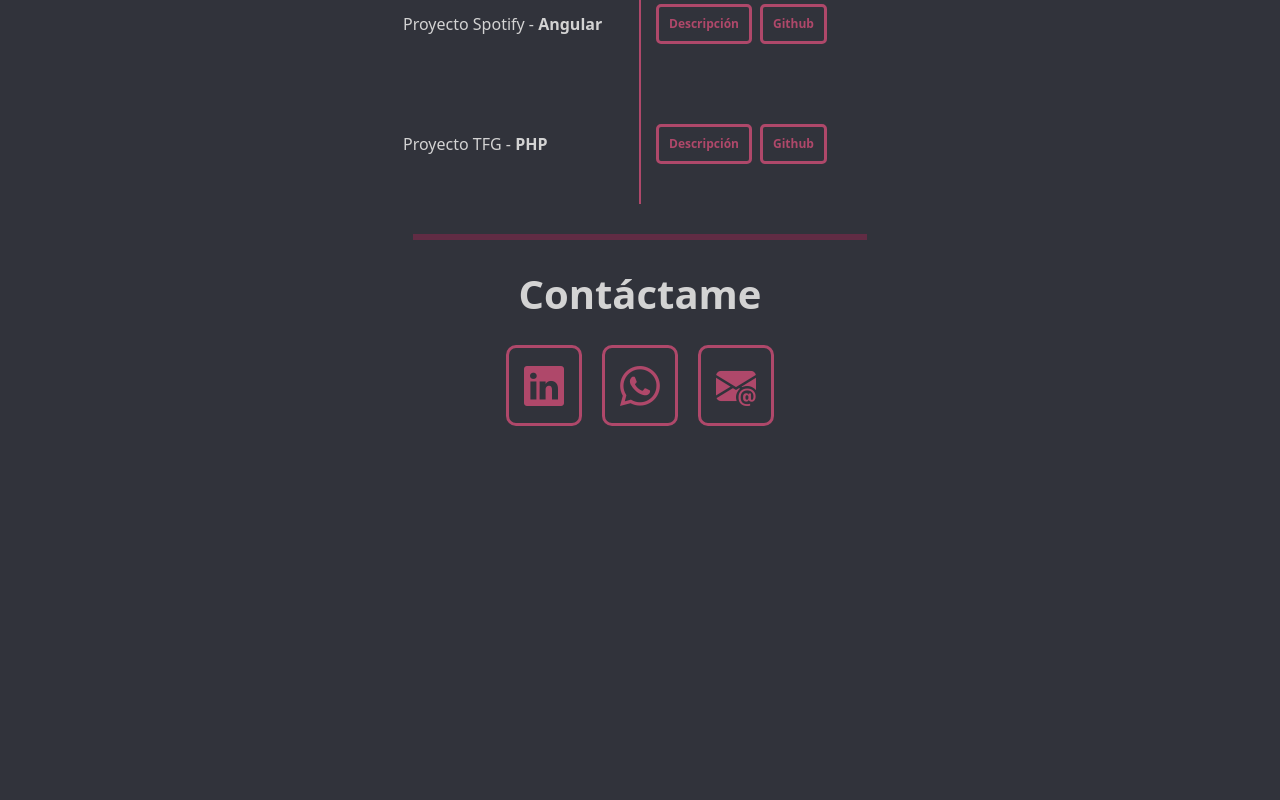
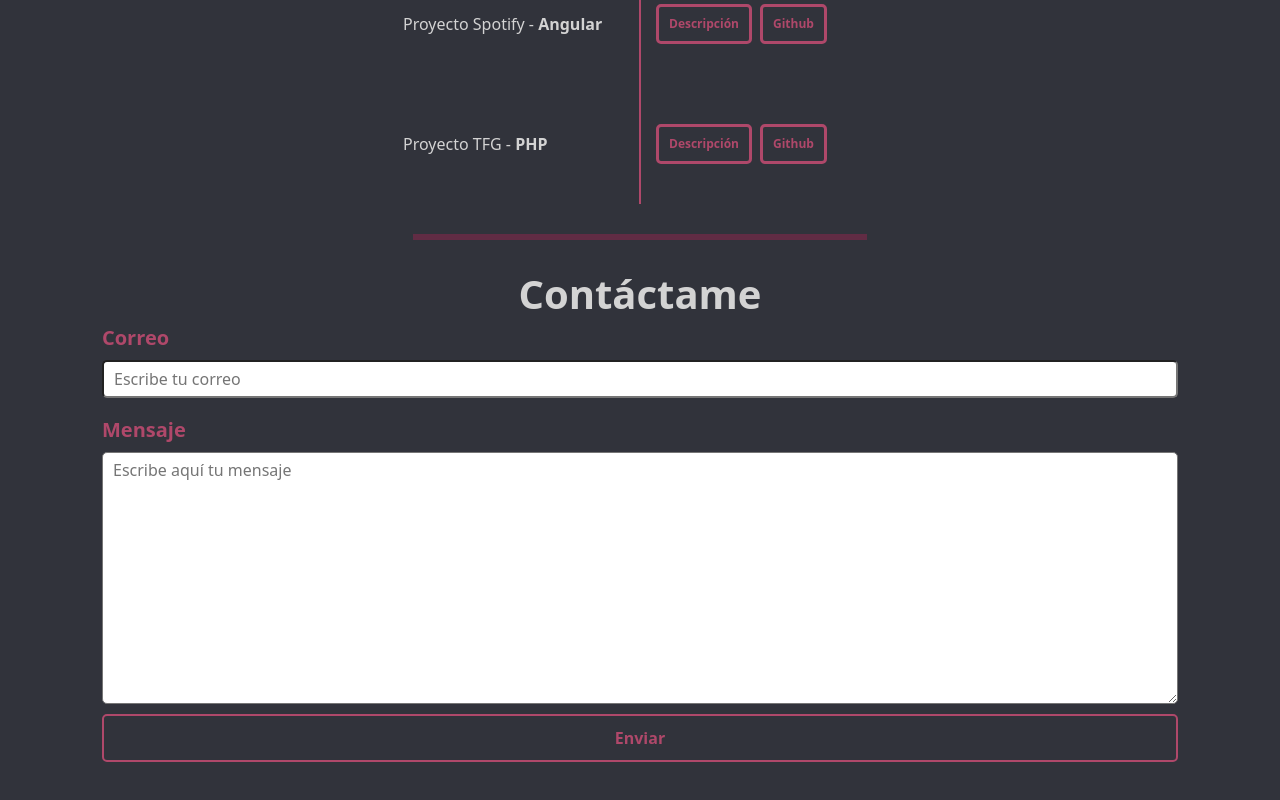
Before and after one commit to vanemp21/Portfolio, an Angular app: page / in a window 1280 px wide. Shown: the part 3432-4232 px from the top of the page. Before the commit the page ends 3948 px from the top, so only its background shows below. Built offline with nearby package versions, Linux system fonts and the light colour scheme; a web font is replaced by a local one.

Commit message:
feat(added): Added contact form

```diff
--- a/src/app/app.component.ts
+++ b/src/app/app.component.ts
@@ -3,6 +3,7 @@ import { RouterOutlet } from '@angular/router';
 import { HeaderComponent } from '../shared/header/header.component';
 import { FooterComponent } from '../shared/footer/footer.component';
 import { BodyComponent } from './body/body.component';
+
 
 @Component({
   selector: 'app-root',
--- a/src/app/body/body.component.ts
+++ b/src/app/body/body.component.ts
@@ -4,6 +4,7 @@ import { ContactComponent } from './contact/contact.component';
 
 import { SkillsComponent } from './skills/skills.component';
 import { ExperienceComponent } from './experience/experience.component';
+
 
 @Component({
   selector: 'app-body',
--- a/src/app/body/contact/contact.component.css
+++ b/src/app/body/contact/contact.component.css
@@ -1,7 +1,6 @@
 .content{
     display: flex;
     flex-direction: column;
-    row-gap: 30px;
     margin-bottom: 50px;
     padding-bottom: 50px;
 }
@@ -9,11 +8,41 @@
     display: flex;
     column-gap: 20px;
 }
-i{
+/* i{
     font-size:40px;
    background-color:transparent;
    padding:10px 15px;
    border:3px solid var(--frst);
    border-radius: 10px;
 
-  }
+  } */
+form{
+    display: flex;
+    flex-direction: column;
+    gap:10px;
+    width: 100%;
+    padding:0 20px;
+}
+input,textarea{
+    border-radius: 5px;
+}
+input, textarea{
+    padding:5px 10px;
+}
+
+
+.submit{
+    border: 2px solid var(--frst);
+    background-color: transparent;
+    color:var(--frst);
+    border-radius: 5px;
+    font-weight: bold;
+    padding:10px 0;
+}
+h5{
+    margin-bottom: 0;
+    padding:0;
+}
+h5:last-of-type{
+margin-top:10px;
+}
--- a/src/app/body/contact/contact.component.html
+++ b/src/app/body/contact/contact.component.html
@@ -1,8 +1,20 @@
+
 <div class="content">
+
     <h1>Contáctame</h1>
-    <div class="text-content">
+    <form action="https://formspree.io/f/mqkrwbqp" method="POST">
+
+      <h5 for="email">Correo</h5>
+      <input type="email" name="email" placeholder="Escribe tu correo" required>
+      <h5 for="message">Mensaje</h5>
+      <textarea name="mensaje" id="message" cols="30" rows="10" placeholder="Escribe aquí tu mensaje" required></textarea>
+      <button type="submit" class="submit">Enviar</button>
+          </form>
+    <!-- <div class="text-content">
     <div class="ico-linkedin"><i class="bi bi-linkedin"></i></div>
     <div class="ico-whatsap"><i class="bi bi-whatsapp"></i></div>
-    <div class="ico-gmail"><i class="bi bi-envelope-at-fill"></i></div>
+    <div class="ico-gmail"><i class="bi bi-envelope-at-fill"></i></div> -->
+
 </div>
-</div>
+
+<!-- app.component.html -->
--- a/src/main.ts
+++ b/src/main.ts
@@ -1,8 +1,14 @@
 /// <reference types="@angular/localize" />
+
 
 import { bootstrapApplication } from '@angular/platform-browser';
 import { appConfig } from './app/app.config';
 import { AppComponent } from './app/app.component';
+import { HTTP_INTERCEPTORS, withInterceptorsFromDi, provideHttpClient } from '@angular/common/http';
 
-bootstrapApplication(AppComponent, appConfig)
+import { provideRouter } from '@angular/router';
+
+bootstrapApplication(AppComponent, {
+  providers:[provideHttpClient(withInterceptorsFromDi())]
+})
   .catch((err) => console.error(err));
```
